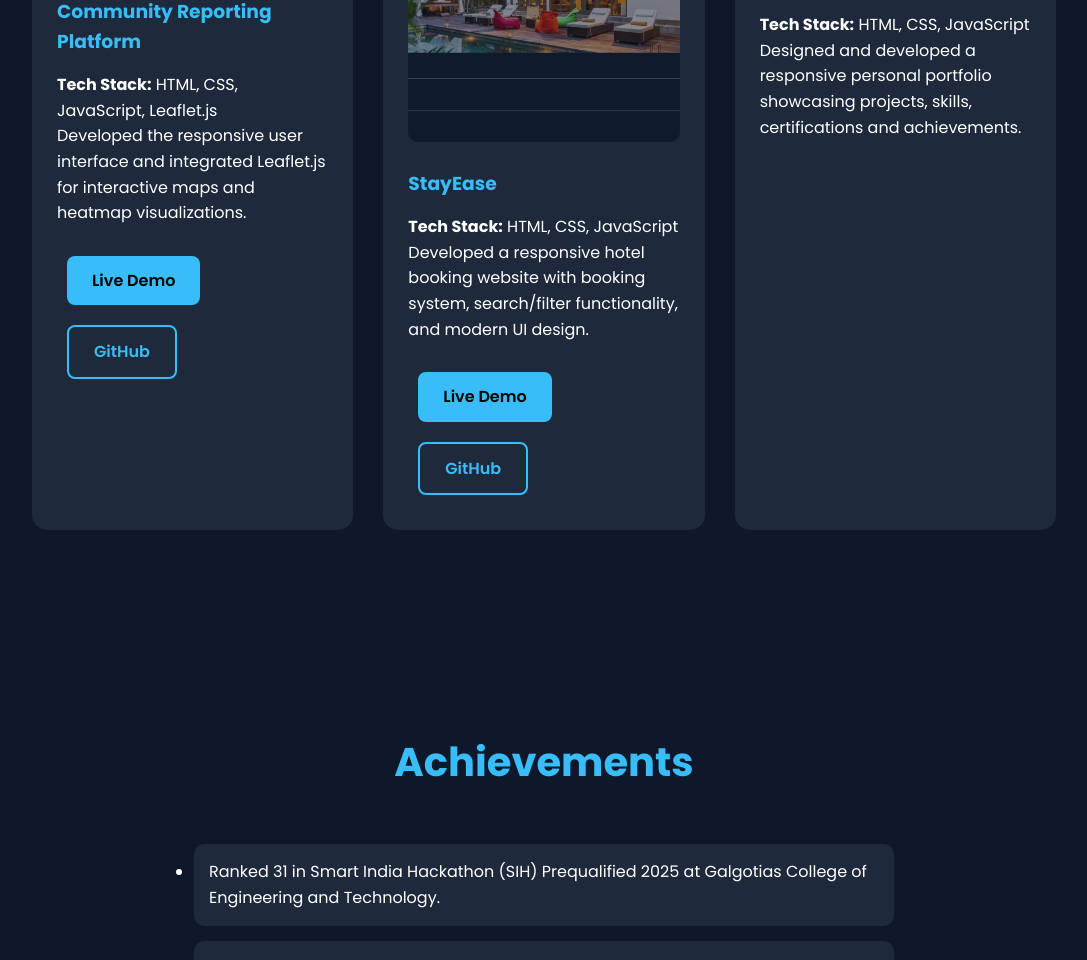
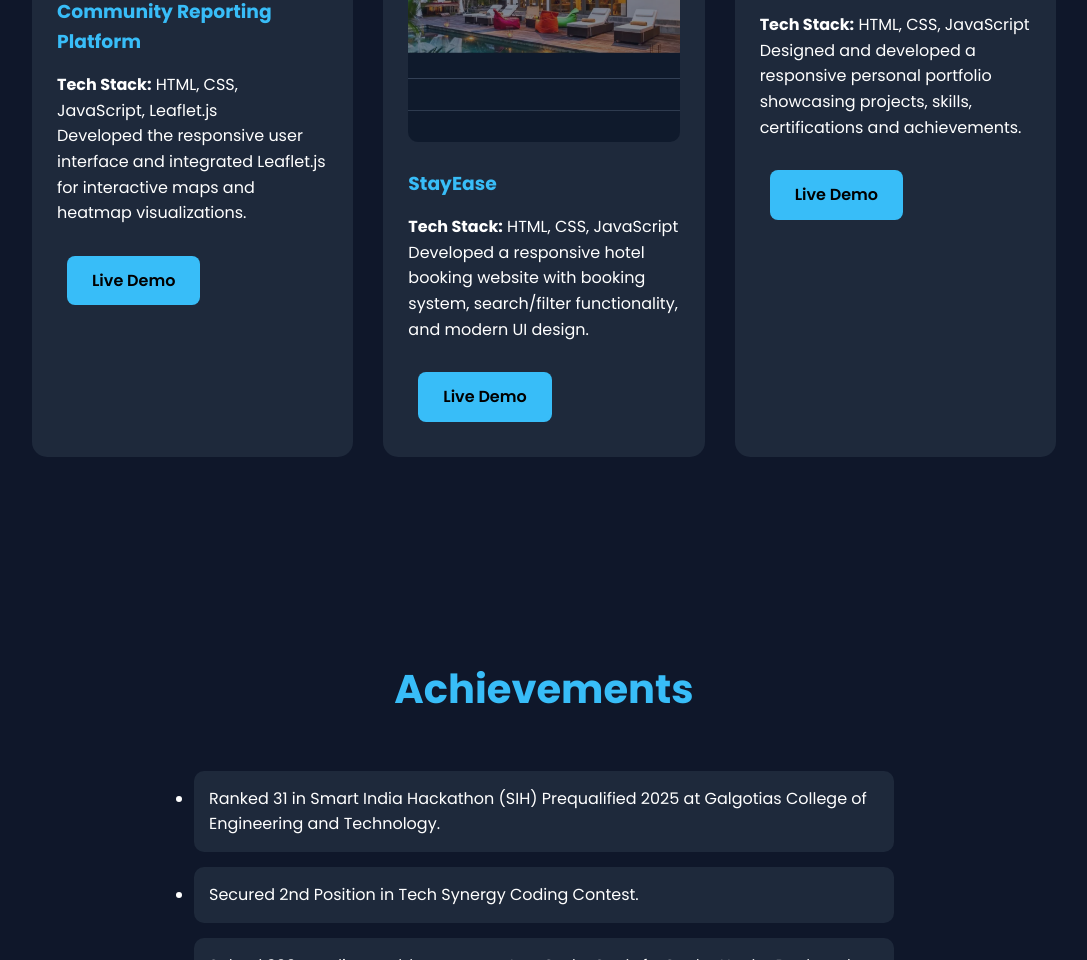
Before and after one commit to katherin915/portfolio, a plain HTML site: page index.html in a window 1280 px wide. Shown: the part 3231-4191 px from the top of the page, without its empty margins (96-1183 px from the left). Drawn offline with nearby package versions, Linux system fonts and the light colour scheme.

Commit message:
Update index.html

```diff
--- a/index.html
+++ b/index.html
@@ -267,9 +267,8 @@
 
                 <div class="project-buttons">
 
-                    <a href="#" class="btn">Live Demo</a>
+                    <a href="https://awaaj-rho.vercel.app/" class="btn">Live Demo</a>
 
-                    <a href="#" class="btn secondary-btn">GitHub</a>
 
                 </div>
 
@@ -302,9 +301,7 @@
                         Live Demo
                     </a>
 
-                    <a href="https://github.com/katherin915/StayEase" class="btn secondary-btn">
-                        GitHub
-                    </a>
+
 
                 </div>
 
@@ -324,6 +321,16 @@
                     Designed and developed a responsive personal portfolio showcasing projects,
                     skills, certifications and achievements.
                 </p>
+                <!-- Buttons -->
+                <div class="project-buttons">
+
+                    <a href="https://katherin915.github.io/portfolio/" class="btn">
+                        Live Demo
+                    </a>
+
+
+
+                </div>
 
             </div>
 
```
